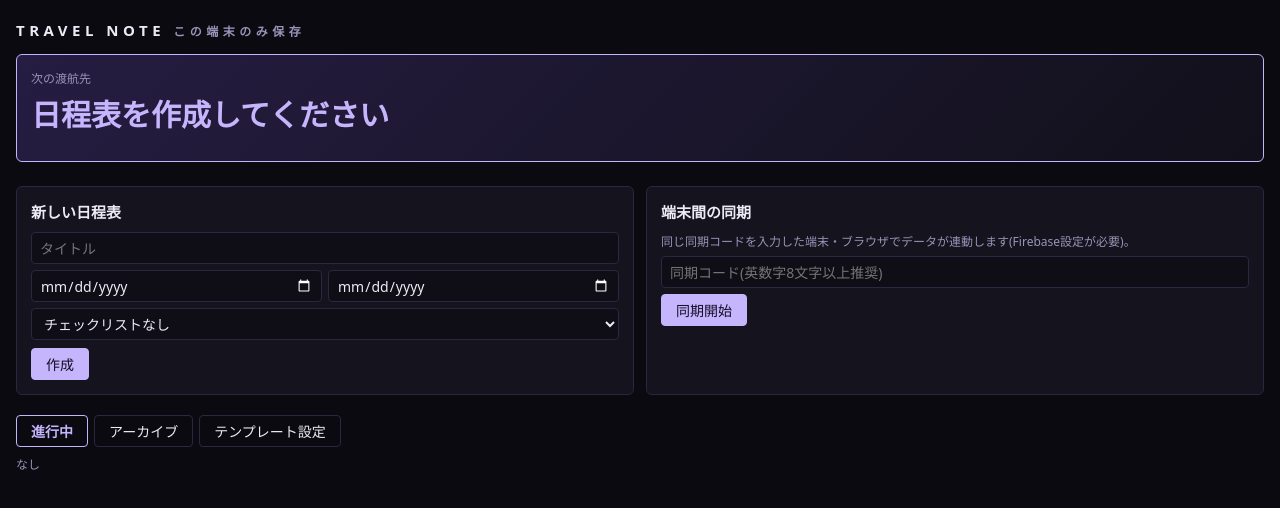
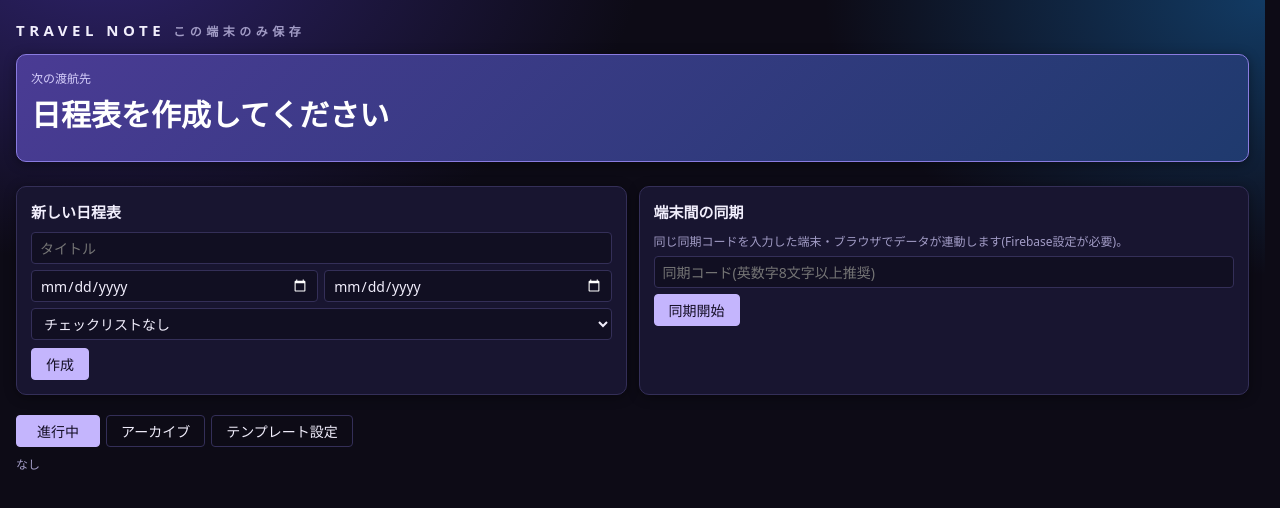
Before and after one commit to hub-personal-japan/TravelSchedule, a plain HTML site: page index.html in a window 1280 px wide. Drawn offline with Linux system fonts and the light colour scheme.

Commit message:
Add files via upload

```diff
--- a/index.html
+++ b/index.html
@@ -1,8 +1,8 @@
 <!DOCTYPE html><html lang="ja"><head><meta charset="utf-8"><meta name="viewport" content="width=device-width, initial-scale=1, viewport-fit=cover"><title>TRAVEL NOTE</title>
 <style>
 *{box-sizing:border-box}
-:root{color-scheme:dark;--bg:#0b0a10;--card:#15131d;--ink:#eceaf6;--mut:#9993b8;--ac:#c4b5fd;--gd:#c4b5fd;--line:#2a2740;--in:#0f0d16;--now:#2a2347}
-html,body{margin:0;background:var(--bg);color:var(--ink);font-family:'Hiragino Kaku Gothic ProN','Noto Sans JP',Meiryo,system-ui,sans-serif;font-size:14px}
+:root{color-scheme:dark;--bg:#0d0b16;--card:#181530;--ink:#f1eefc;--mut:#a29cc6;--ac:#c4b5fd;--gd:#c4b5fd;--line:#342f58;--in:#110f22;--now:#33296a;--bud:#8ab4ff;--use:#ffc069;--ok:#7ee0b0;--ng:#ff8fa3}
+html{overflow-y:scroll;scrollbar-gutter:stable}html,body{margin:0;background:var(--bg);color:var(--ink);font-family:'Hiragino Kaku Gothic ProN','Noto Sans JP',Meiryo,system-ui,sans-serif;font-size:14px}
 #app{max-width:1500px;margin:0 auto;padding:16px}
 h1{font-size:15px;letter-spacing:.3em;margin:4px 0 14px;font-weight:600}h2{font-size:15px;margin:0 0 10px;font-weight:600}h3{margin:0;font-size:16px;font-weight:600}
 .card{background:var(--card);border:1px solid var(--line);border-radius:6px;padding:14px;margin-bottom:12px}
@@ -10,9 +10,9 @@ h1{font-size:15px;letter-spacing:.3em;margin:4px 0 14px;font-weight:600}h2{font-
 input,select{background:var(--in);color:var(--ink);border:1px solid var(--line);border-radius:4px;padding:0 8px;font:inherit;min-width:0;height:32px}
 input:focus,select:focus{outline:none;border-color:var(--gd)}
 button{font:inherit;cursor:pointer;border:1px solid var(--ac);background:var(--ac);color:#130d24;border-radius:4px;padding:0 14px;height:32px}
-button.o{background:none;color:var(--ink);border-color:var(--line)}button.o.on{border-color:var(--gd);color:var(--gd);font-weight:700}button.s{height:26px;padding:0 10px;font-size:12px}
+button.o{background:none;color:var(--ink);border-color:var(--line)}button.o.on{background:var(--ac);border-color:var(--ac);color:#130d24}button.s{height:26px;padding:0 10px;font-size:12px}
 .mut{color:var(--mut);font-size:12px}.sy{color:var(--mut);font-size:12px;margin-left:8px}
-.hero{background:linear-gradient(135deg,#251d42,#12101a);border-color:var(--ac)}.hero #cd{color:var(--ac)}
+.hero{background:linear-gradient(135deg,#4a3b94,#1f3a6e);border-color:#8a7be0}.hero #cd{color:#fff}.hero .mut{color:#d6cffb}
 #cd{font-size:clamp(14px,3.6vw,30px);white-space:nowrap;overflow:hidden;text-overflow:ellipsis;font-weight:600;margin:4px 0 12px}
 .kv{display:grid;grid-template-columns:repeat(auto-fill,minmax(280px,1fr));gap:10px 16px}.kv div{border-top:1px solid #c4b5fd55;padding-top:6px;min-width:0;white-space:nowrap;overflow:hidden;text-overflow:ellipsis}.kv b{display:inline;font-size:15px;font-weight:600;margin-left:10px}
 .cn{border:1px solid var(--line);border-radius:6px;padding:10px;background:var(--card);color:var(--ink);white-space:nowrap;overflow:hidden;text-overflow:ellipsis}
@@ -31,11 +31,16 @@ button.o{background:none;color:var(--ink);border-color:var(--line)}button.o.on{b
 .ck{display:flex;gap:6px;align-items:center;margin:4px 0}.ck input[type=text]{flex:1}.ck.d input[type=text]{text-decoration:line-through;color:var(--mut)}
 .cols2{display:grid;grid-template-columns:1fr 1fr;gap:12px}
 
-.vr{display:grid;grid-template-columns:140px 1fr auto 56px;gap:12px;align-items:center;padding:10px 0;border-top:1px solid var(--line)}
-.vr .tm{font-weight:600;font-size:15px}.vr .am{text-align:right;font-size:13px;white-space:nowrap;line-height:1.5}.vr img{height:48px;width:56px;object-fit:cover;border-radius:4px;cursor:zoom-in}
+.vr{display:grid;grid-template-columns:200px 1fr auto 36px;gap:10px;align-items:center;padding:4px 0;border-top:1px solid var(--line);font-size:13px}
+.vr .tm{font-weight:600;font-size:13px;white-space:nowrap;overflow:hidden;text-overflow:ellipsis}.vr .am{text-align:right;font-size:12px;white-space:nowrap}.vr img{height:30px;width:36px;object-fit:cover;border-radius:3px;cursor:zoom-in}.vr .ct{overflow:hidden;text-overflow:ellipsis;white-space:nowrap}
 .vr img.big{position:fixed;inset:4%;width:92%;height:92%;object-fit:contain;background:#000c;z-index:9;cursor:zoom-out}
 .vr.now{background:var(--now);box-shadow:0 0 0 3px var(--now)}.vr.past{opacity:.5}
-@media(max-width:700px){.vr{grid-template-columns:96px 1fr 56px}.vr .am{grid-column:1/4;text-align:left}}
+@media(max-width:700px){.vr{grid-template-columns:110px 1fr 36px}.vr .am{grid-column:1/4;text-align:left;white-space:normal}}
+.tabs button{min-width:84px}.stk{position:sticky;top:0;z-index:5;background:var(--bg);padding:8px 0 4px;margin-bottom:8px;border-bottom:1px solid var(--line)}.stk h1{margin:0 0 6px}.stk .tabs{flex-wrap:nowrap;overflow-x:auto;margin:4px 0}.stk .tabs button{flex:1 0 auto}
+body{background:radial-gradient(900px 500px at 8% -5%,#2c2166 0,transparent 60%),radial-gradient(800px 500px at 100% 0,#123a63 0,transparent 55%),var(--bg);background-attachment:fixed}
+.card{border-radius:10px;box-shadow:0 2px 12px #0006}.card.vw{padding:8px 12px;margin-bottom:8px}.vw .dh{margin-bottom:2px}
+.bd{color:var(--bud)}.us{color:var(--use)}.ok{color:var(--ok)}.ng{color:var(--ng)}
+.dh h3{color:var(--ink)}.sum{font-weight:600}
 @container (max-width:999px){.row{grid-template-columns:repeat(4,minmax(0,1fr));grid-template-areas:"t t c x" "a a a i" "p l f y" "d n n n"}.t{grid-area:t}.c{grid-area:c}.a{grid-area:a}.p{grid-area:p}.l{grid-area:l}.fe{grid-area:f}.y{grid-area:y}.d{grid-area:d}.n{grid-area:n}.i{grid-area:i}.x{grid-area:x}}
 @container (max-width:559px){.row{grid-template-columns:repeat(2,minmax(0,1fr));grid-template-areas:"t t" "c x" "a a" "p l" "f y" "d i" "n n"}}
 @media(max-width:700px){#app{padding:8px}.cols2{grid-template-columns:1fr}.kv div,.cn{white-space:normal}}
@@ -53,6 +58,7 @@ const esc=s=>String(s??'').replace(/[&<>"]/g,c=>({'&':'&amp;','<':'&lt;','>':'&g
 const uid=()=>Math.random().toString(36).slice(2,9),fmt=n=>Math.round(n).toLocaleString('ja-JP'),pad=n=>String(n).padStart(2,'0');
 const addD=(s,n)=>new Date(new Date(s+'T00:00:00Z').getTime()+n*864e5).toISOString().slice(0,10);
 const mn=s=>s?(+s.slice(0,2))*60+(+s.slice(3,5)):null;
+const DC=['#c4b5fd','#8ab4ff','#7ee0b0','#ffc069','#ff9ec4','#7fd6e8'];
 const R=a=>({a,t1:'',t2:'',c:'',p:'',l:'',f:'',n:'',img:''});
 let S={trips:[],tpls:[],cw:[2.2,1.1,1.8,1,1.1,.6,1,.9,1.3,1.1],cwv:2},cur=null,setOpen=0,wdOpen=0,arch=0,tab='v',kr=0,col=null,unsub=null,first=1,code=localStorage.getItem('tabi_code')||'',tmr={};
 function persist(){try{localStorage.setItem('tabi2',JSON.stringify(S))}catch(e){}}
@@ -77,7 +83,7 @@ function jst(t1,z,e){if(!t1||e=='日本')return'';const m=mn(t1)-z*60,s=Math.flo
 function nt(s){const d=String(s).replace(/\D/g,'');if(!d)return'';let h,m;if(d.length<=2){h=+d;m=0}else{h=+d.slice(0,-2);m=+d.slice(-2)}m=Math.round(m/5)*5;if(m>=60){m=0;h++}return pad(h%24)+':'+pad(m)}
 function nowLocal(z){const d=new Date(Date.now()+(9+z)*36e5);return[d.toISOString().slice(0,10),d.getUTCHours()*60+d.getUTCMinutes()]}
 const tsum=t=>t.cs.map(n=>`<div class=cn><b>${esc(n)}</b>　${CT[n].c}　<span class=mut>${CT[n].c=='JPY'?'':'1'+CT[n].c+' = '+(rate(t,CT[n].c)||'未取得')+' 円'}</span>　<span class=mut>時差 ${tz(t,n)>=0?'+':''}${tz(t,n)}時間　現地 <span data-lt="${tz(t,n)}"></span></span></div>`).join('');
-function card(t){const[P,Rr]=tot(t),[a,b]=ckc(t);return`<div class=card data-act=open data-id=${t.id} style="cursor:pointer"><h2>${esc(t.name||'無題')}</h2><div class=mut>${t.start} - ${t.end}　${t.cs.map(esc).join(' / ')||'国未設定'}</div><div style="margin:8px 0">予算 <b>${fmt(P)}円</b>　使用 <b>${fmt(Rr)}円</b><br>チェック ${a}/${b}</div><button class="o s" data-act=arch data-id=${t.id}>${t.arch?'復元':'アーカイブ'}</button> <button class="o s" data-act=del data-id=${t.id}>削除</button></div>`}
+function card(t){const[P,Rr]=tot(t),[a,b]=ckc(t);return`<div class=card data-act=open data-id=${t.id} style="cursor:pointer"><h2>${esc(t.name||'無題')}</h2><div class=mut>${t.start} - ${t.end}　${t.cs.map(esc).join(' / ')||'国未設定'}</div><div style="margin:8px 0">予算 <b class=bd>${fmt(P)}円</b>　使用 <b class=us>${fmt(Rr)}円</b><br>チェック ${a}/${b}</div><button class="o s" data-act=arch data-id=${t.id}>${t.arch?'復元':'アーカイブ'}</button> <button class="o s" data-act=del data-id=${t.id}>削除</button></div>`}
 function home(){const L=S.trips.filter(t=>!!t.arch==!!arch);
  return`<h1>TRAVEL NOTE<span class=sy id=sy></span></h1>
 <div class="card hero"><div class=mut>次の渡航先</div><div id=cd></div><div class=kv id=nx></div></div>
@@ -86,14 +92,14 @@ function home(){const L=S.trips.filter(t=>!!t.arch==!!arch);
 <div class=card><h2>端末間の同期</h2><div class=mut style="margin-bottom:6px">同じ同期コードを入力した端末・ブラウザでデータが連動します(Firebase設定が必要)。</div><input id=sc value="${esc(code)}" placeholder="同期コード(英数字8文字以上推奨)" style="width:100%;margin-bottom:6px"><button data-act=sync>同期開始</button></div></div>
 <div class=tabs><button class="o ${arch==0?'on':''}" data-act=tab data-v=0>進行中</button><button class="o ${arch==1?'on':''}" data-act=tab data-v=1>アーカイブ</button><button class="o ${arch==2?'on':''}" data-act=tab data-v=2>テンプレート設定</button></div>${arch==2?tpv():`<div class=grid>${L.map(card).join('')||'<span class=mut>なし</span>'}</div>`}`}
 function vv(t){return t.days.map((d,di)=>{const E=effs(d);let p=0,r=0;d.rows.forEach((x,i)=>{p+=+x.p||0;r+=yen(t,x,E[i])||0});
- const rows=d.rows.map((x,ri)=>{if(!(x.a||x.t1||x.t2||x.p!==''||x.l!==''||x.n||x.img))return'';const e=E[ri],o=CT[e],y=yen(t,x,e),j=jst(x.t1,tz(t,e),e);
-  return`<div class=vr data-d=${di} data-i=${ri}><div><div class=tm>${x.t1||'--:--'}${x.t2?' - '+x.t2:''}<span class=badge style="display:none"></span></div><small class=mut>${esc(e)}${j?'　'+j:''}</small></div><div><b>${esc(x.a||'(内容未設定)')}</b>${x.n?`<div class=mut>${esc(x.n)}</div>`:''}</div><div class=am>予定 ${x.p!==''?fmt(+x.p)+'円':'-'}<br>結果 ${y==null?'-':fmt(y)+'円'}${o.c!='JPY'&&x.l!==''?` (${esc(x.l)} ${o.c})`:''}<br>${y!=null&&x.p!==''?'差額 '+fmt((+x.p)-y)+'円':'&nbsp;'}</div><div>${x.img?`<img src="${x.img}" data-act=zoom>`:''}</div></div>`}).join('');
- return`<section class=card><div class=dh><h3>${esc(d.label)}</h3><span class=mut>${d.date||''}　基本の国 ${esc(d.cc)}</span><b class=sum>予算 ${fmt(p)}円 / 使用 ${fmt(r)}円</b></div>${rows||'<div class=mut>予定なし(編集タブで追加)</div>'}</section>`}).join('')}
+ const rows=d.rows.map((x,ri)=>{if(!(x.a||x.t1||x.t2||x.p!==''||x.l!==''||x.n||x.img))return'';const e=E[ri],y=yen(t,x,e),j=jst(x.t1,tz(t,e),e),df=y!=null&&x.p!==''?(+x.p)-y:null;
+  return`<div class=vr data-d=${di} data-i=${ri}><div class=tm>${x.t1||'--:--'}${x.t2?'-'+x.t2:''}<span class=badge style="display:none"></span> <small class=mut style="font-weight:400">${esc(e)}${j?' '+j:''}</small></div><div class=ct><b>${esc(x.a||'(内容未設定)')}</b>${x.n?` <span class=mut>${esc(x.n)}</span>`:''}</div><div class=am>予定 <span class=bd>${x.p!==''?fmt(+x.p)+'円':'-'}</span>　結果 <span class=us>${y==null?'-':fmt(y)+'円'}</span>${df==null?'':`　差額 <span class="${df>=0?'ok':'ng'}">${fmt(df)}円</span>`}</div><div>${x.img?`<img src="${x.img}" data-act=zoom>`:''}</div></div>`}).join('');
+ return`<section class="card vw" style="border-left:4px solid ${DC[di%6]}"><div class=dh><h3>${esc(d.label)}</h3><span class=mut>${d.date||''}　基本の国 ${esc(d.cc)}</span><b class=sum><span class=bd>予算 ${fmt(p)}円</span> / <span class=us>使用 ${fmt(r)}円</span></b></div>${rows||'<div class=mut>予定なし(編集タブで追加)</div>'}</section>`}).join('')}
 function tpv(){return`<div class=card><h2>チェックリストのテンプレート</h2><div class=mut style="margin-bottom:8px">ここで作成したテンプレートは、日程表の新規作成時や、各日程表のチェックリスト画面から取得できます。</div><div style="display:flex;gap:6px"><input id=tpn placeholder="テンプレート名" style="flex:1"><button data-act=tpnew>テンプレート作成</button></div></div>`+S.tpls.map(tp=>`<div class=card><div class=dh><input data-tpn=${tp.id} value="${esc(tp.name)}" style="font-weight:600;width:260px"><button class="o s" data-act=tpdel data-id=${tp.id}>テンプレートを削除</button></div><div class=cols2>${['todo','bag'].map(k=>`<div><div class=mut>${k=='todo'?'やること':'持ち物'}</div>${tp[k].map((x,i)=>`<div class=ck><input type=text data-tpt data-id=${tp.id} data-k=${k} data-i=${i} value="${esc(x.t)}"><button class="o s" data-act=tpimv data-id=${tp.id} data-k=${k} data-i=${i} data-v=-1>↑</button><button class="o s" data-act=tpimv data-id=${tp.id} data-k=${k} data-i=${i} data-v=1>↓</button><button class="o s" data-act=tpidel data-id=${tp.id} data-k=${k} data-i=${i}>削除</button></div>`).join('')}<div class=ck><input type=text id=tpa_${tp.id}_${k} placeholder="追加"><button class=s data-act=tpadd data-id=${tp.id} data-k=${k}>追加</button></div></div>`).join('')}</div></div>`).join('')}
 function ckv(t){const lst=(k,n)=>`<div class=card><h2>${n}</h2>${t.ck[k].map((x,i)=>`<div class="ck ${x.d?'d':''}"><input type=checkbox data-k=${k} data-i=${i} data-ckd ${x.d?'checked':''}><input type=text data-k=${k} data-i=${i} data-ckt value="${esc(x.t)}"><button class="o s" data-act=ckmv data-k=${k} data-i=${i} data-v=-1>↑</button><button class="o s" data-act=ckmv data-k=${k} data-i=${i} data-v=1>↓</button><button class="o s" data-act=ckdel data-k=${k} data-i=${i}>削除</button></div>`).join('')}<div class=ck><input type=text id=add_${k} placeholder="追加" style="flex:1"><button class=s data-act=ckadd data-k=${k}>追加</button></div></div>`;
  return`<div class=card><h2>テンプレート</h2><div style="display:flex;gap:6px;flex-wrap:wrap"><select id=tpg>${S.tpls.map(x=>`<option value="${x.id}">${esc(x.name)}</option>`).join('')||'<option value="">テンプレートなし(最初のページの「テンプレート設定」で作成)</option>'}</select><button class=s data-act=tpget>テンプレから取得</button><button class="o s" data-act=tpsave>この内容をテンプレートとして保存</button></div></div><div class=cols2>${lst('todo','やること')}${lst('bag','持ち物')}</div>`}
 function dayv(t,d,di){const E=effs(d),cn=['日本',...t.cs],opt=(v,blank)=>`${blank?'<option value="">同上</option>':''}${cn.map(c=>`<option ${c==v?'selected':''}>${esc(c)}</option>`).join('')}`;
- return`<section class="card day"><div class=dh><input data-dl=${di} value="${esc(d.label)}" style="width:110px;font-weight:600">${d.date?`<input type=date data-dt=${di} value="${d.date}">`:''}<select data-dc=${di}>${opt(d.cc)}</select><span class=mut>基本の国</span><button class="o s" data-act=sort data-d=${di}>時間順に並べ替え</button><button class="o s" data-act=delday data-d=${di}>この日程を削除</button><b class=sum data-ds=${di}></b></div>
+ return`<section class="card day" style="border-left:4px solid ${DC[di%6]}"><div class=dh><input data-dl=${di} value="${esc(d.label)}" style="width:110px;font-weight:600">${d.date?`<input type=date data-dt=${di} value="${d.date}">`:''}<select data-dc=${di}>${opt(d.cc)}</select><span class=mut>基本の国</span><button class="o s" data-act=sort data-d=${di}>時間順に並べ替え</button><button class="o s" data-act=delday data-d=${di}>この日程を削除</button><b class=sum data-ds=${di}></b></div>
 ${d.rows.map((r,ri)=>{const e=E[ri],o=CT[e],z=tz(t,e),loc=o.c=='JPY',m=r.fm||(r.f!==''&&r.f!=null?'c':'');return`<div class=row data-d=${di} data-i=${ri}>
 <div class="f t"><label>時間(数字で入力 例930)<span class=badge style="display:none"></span></label><div class=tt><input data-tm=t1 value="${r.t1}" inputmode=numeric placeholder="開始" autocomplete=off><input data-tm=t2 value="${r.t2}" inputmode=numeric placeholder="終了" autocomplete=off></div><div class=hint>${jst(r.t1,z,e)}</div></div>
 <div class="f c"><label>国</label><select data-rc>${opt(r.c,1)}</select></div>
@@ -112,15 +118,15 @@ function tv(t){const sel=t.cs;
  const chips=CL.filter(o=>rowOf(o)==kr).map(o=>`<button class="o s ${sel.includes(o.n)?'on':''}" data-act=tgl data-n="${esc(o.n)}">${esc(o.n)}</button>`).join(' ');
  const ri=sel.map(n=>{const o=CT[n];return`<div class=rt style="display:inline-block;margin:4px 8px 4px 0"><b>${esc(n)}</b> ${o.c} 1=<input data-g=r data-cur=${o.c} type=number step=any value="${t.rates[o.c]||''}" style="width:90px">円 時差<input data-g=z data-n="${esc(n)}" type=number step=.25 value="${tz(t,n)}" style="width:60px">h</div>`}).join('');
  const wd=['時間','国','内容','予定','結果','手数料','円','差額','備考','画像'].map((n,i)=>`<label class=mut>${n}<input type=range min=.4 max=3 step=.1 value=${S.cw[i]} data-w=${i}></label> `).join('');
- return`<h1><button class=o data-act=back>戻る</button> <input data-tf=name value="${esc(t.name)}" style="width:min(60%,320px);font-size:15px"><span class=sy id=sy></span></h1>
-<div class=tabs><button class="o ${tab=='v'?'on':''}" data-act=tb data-v=v>表示</button><button class="o ${tab=='d'?'on':''}" data-act=tb data-v=d>日程編集</button><button class="o ${tab=='c'?'on':''}" data-act=tb data-v=c>チェックリスト</button><button class="o ${tab=='s'?'on':''}" data-act=tb data-v=s>設定</button></div>
+ return`<div class=stk><h1><button class=o data-act=back>戻る</button> <input data-tf=name value="${esc(t.name)}" style="width:min(60%,320px);font-size:15px"><span class=sy id=sy></span></h1>
+<div class=tabs><button class="o ${tab=='v'?'on':''}" data-act=tb data-v=v>表示</button><button class="o ${tab=='d'?'on':''}" data-act=tb data-v=d>日程編集</button><button class="o ${tab=='c'?'on':''}" data-act=tb data-v=c>チェックリスト</button><button class="o ${tab=='s'?'on':''}" data-act=tb data-v=s>設定</button></div></div>
 ${tab=='c'?ckv(t):tab=='s'?`<div class=card><h2>訪れる国(あいうえお順・複数選択)</h2><div class=tabs>${kt}</div><div class=tabs>${chips}</div><div style="margin-top:6px">${sel.map(n=>`<span class=badge style="padding:2px 8px;font-size:12px">${esc(n)}</span> `).join('')||'<span class=mut>未選択</span>'}</div><div style="margin-top:8px">${ri}</div>
 <div style="display:flex;gap:8px;flex-wrap:wrap;align-items:center;margin-top:8px"><button data-act=rates>最新レートを取得</button><span class=mut id=rtm>${t.rt?'最終取得 '+new Date(t.rt).toLocaleString('ja-JP'):'未取得'}</span><label class=mut>カード手数料(%) 初期値(0で手数料なし・行ごとにも設定可)<input data-tf=fee type=number step=.1 value="${t.fee}" style="width:70px;display:inline-block"></label></div>
 <div class=mut style="margin-top:8px">日本の行は手数料なし。海外の行は「初期値 / なし / 個別」を行ごとに選べます。</div></div>`:`${tab=='v'?vv(t):`<details id=wdp class=card ${wdOpen?'open':''}><summary class=mut>項目の幅調整(スライダーで列幅を変更)</summary>${wd}</details>`+t.days.map((d,i)=>dayv(t,d,i)).join('')+'<button class=o data-act=addday>日程を追加</button>'}<div class=card id=tt style="position:sticky;bottom:0;margin-top:12px;z-index:3;border-color:var(--ac);white-space:nowrap;overflow-x:auto;font-size:13px"></div>`}`}
 let lk='',vt;function vsave(){try{localStorage.setItem('tabi_view',JSON.stringify({c:cur&&cur.id,tab,arch,kr,so:setOpen,y:scrollY}))}catch(e){}}
 function render(){const k=(cur&&cur.id)+'|'+tab+'|'+arch,y=scrollY;$('#app').innerHTML=cur?tv(cur):home();scrollTo(0,k==lk?y:0);lk=k;document.documentElement.style.setProperty('--cols',S.cw.map(w=>`minmax(0,${w}fr)`).join(' ')+' 30px');recalc();live();setSt();vsave()}
-function recalc(){const t=cur;if(!t||(tab!='d'&&tab!='v'))return;t.days.forEach((d,di)=>{const E=effs(d);let p=0,r=0;d.rows.forEach((x,ri)=>{const y=yen(t,x,E[ri]);p+=+x.p||0;r+=y||0;const a=$(`[data-y="${di},${ri}"]`),b=$(`[data-df="${di},${ri}"]`);if(a)a.value=y==null?'':fmt(y);if(b)b.value=y==null||x.p===''?'':fmt((+x.p)-y)});const e=$(`[data-ds="${di}"]`);if(e)e.textContent=`予算 ${fmt(p)}円 / 使用 ${fmt(r)}円`});
- const[P,Rr]=tot(t),e=$('#tt');if(e){const rs=[...new Set(t.cs.map(n=>CT[n].c))].filter(c=>c!='JPY').map(c=>`${c} 1=${t.rates[c]||'未取得'}円`).join('　');e.innerHTML=`合計　予算 <b>${fmt(P)}円</b>　使用 <b>${fmt(Rr)}円</b>　差額 <b>${fmt(P-Rr)}円</b>`+(rs?`　<span class=mut>レート　${rs}</span>`:'')}}
+function recalc(){const t=cur;if(!t||(tab!='d'&&tab!='v'))return;t.days.forEach((d,di)=>{const E=effs(d);let p=0,r=0;d.rows.forEach((x,ri)=>{const y=yen(t,x,E[ri]);p+=+x.p||0;r+=y||0;const a=$(`[data-y="${di},${ri}"]`),b=$(`[data-df="${di},${ri}"]`);if(a)a.value=y==null?'':fmt(y);if(b){b.value=y==null||x.p===''?'':fmt((+x.p)-y);b.style.color=y==null||x.p===''?'':((+x.p)-y>=0?'var(--ok)':'var(--ng)')}});const e=$(`[data-ds="${di}"]`);if(e)e.innerHTML=`<span class=bd>予算 ${fmt(p)}円</span> / <span class=us>使用 ${fmt(r)}円</span>`});
+ const[P,Rr]=tot(t),e=$('#tt');if(e){const rs=[...new Set(t.cs.map(n=>CT[n].c))].filter(c=>c!='JPY').map(c=>`${c} 1=${t.rates[c]||'未取得'}円`).join('　');e.innerHTML=`合計　予算 <b class=bd>${fmt(P)}円</b>　使用 <b class=us>${fmt(Rr)}円</b>　差額 <b class="${P-Rr>=0?'ok':'ng'}">${fmt(P-Rr)}円</b>`+(rs?`　<span class=mut>レート　${rs}</span>`:'')}}
 function live(){const cd=$('#cd');if(cd){const b=nextTrip();if(b){const m=Math.floor((b.ms-Date.now())/6e4),[P,Rr]=tot(b.t),[a,c]=ckc(b.t);cd.textContent=`${b.t.name}　あと ${m/1440|0}日 ${pad((m%1440)/60|0)}時間 ${pad(m%60)}分`;const lt=new Date(b.ms+(9+tz(b.t,b.e))*36e5);$('#nx').innerHTML=`<div><span class=mut>出発(日本時間)</span><b>${new Date(b.ms+9*36e5).toISOString().slice(0,16).replace('T',' ')}</b></div><div><span class=mut>出発(現地時間)</span><b>${lt.toISOString().slice(0,16).replace('T',' ')}</b></div><div><span class=mut>最初の予定</span><b>${b.r?esc(b.r.a||'-'):'未設定'}</b></div><div><span class=mut>期間</span><b>${b.t.start} - ${b.t.end}</b></div><div><span class=mut>予算</span><b>${fmt(P)}円</b></div><div><span class=mut>使用済み</span><b>${fmt(Rr)}円</b></div><div><span class=mut>チェックリスト</span><b>${a} / ${c}</b></div><div><span class=mut>訪問国</span><b>${b.t.cs.map(esc).join(' ')||'未設定'}</b></div>`;$('#cns').innerHTML=tsum(b.t)}else{cd.textContent='日程表を作成してください';$('#nx').innerHTML='';$('#cns').innerHTML=''}}
  $$('[data-lt]').forEach(e=>{const d=new Date(Date.now()+(9+ +e.dataset.lt)*36e5);e.textContent=d.toISOString().slice(5,16).replace('T',' ')});
  if(!cur||(tab!='d'&&tab!='v'))return;cur.days.forEach((d,di)=>{if(!d.date)return;const E=effs(d);d.rows.forEach((r,ri)=>{const el=$(`.row[data-d="${di}"][data-i="${ri}"],.vr[data-d="${di}"][data-i="${ri}"]`);if(!el)return;const[nd,nm]=nowLocal(tz(cur,E[ri])),s=mn(r.t1);let e=mn(r.t2);if(e==null||(s!=null&&e<=s)){const nx=d.rows.slice(ri+1).find(x=>x.t1);e=nx?mn(nx.t1):1440}
```
